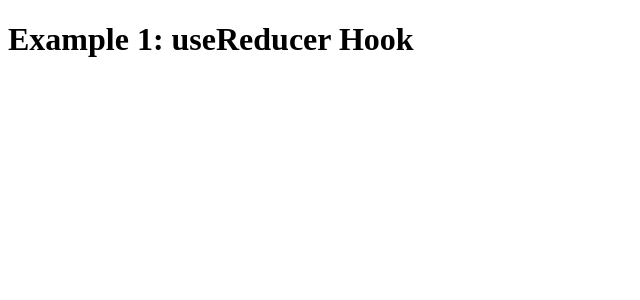
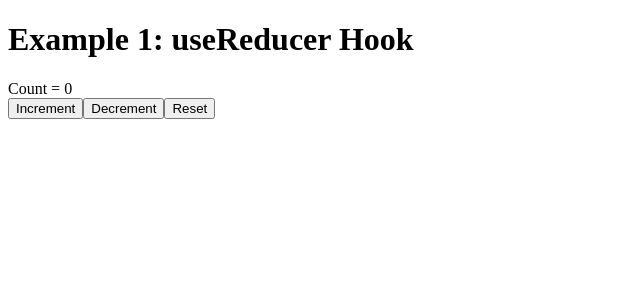
Before and after one commit to hilmi92101/next-js-basic, a Next.js app: page /react-hooks/use-reducer-hook/example-1 in a window 1280 px wide. Shown: the top 300 px of the page, without its empty margins (0-640 px from the left). Built offline with nearby package versions, Linux system fonts and the light colour scheme.

Commit message:
add example to react reducer hook

```diff
--- a/src/app/react-hooks/use-reducer-hook/example-1/page.js
+++ b/src/app/react-hooks/use-reducer-hook/example-1/page.js
@@ -1,14 +1,36 @@
 "use client";
 
-import { useState, useEffect, createContext } from 'react'
+import { useReducer } from 'react'
 
 const Page = () => {
+
+    const initialState = 0
+    const reducer = (state, action) => {
+        switch (action) {
+            case 'increment':
+                return state + 1
+            case 'decrement':
+                return state - 1
+            case 'reset':
+                return initialState
+            default:
+                return state
+        }
+    }
+
+    const [count, dispatch] = useReducer(reducer, initialState);
 
 
     return (
         <>
             <h1>Example 1: useReducer Hook</h1>
 
+            <div>
+                <div>Count = {count}</div>
+                <button onClick={() => dispatch('increment')}>Increment</button>
+                <button onClick={() => dispatch('decrement')}>Decrement</button>
+                <button onClick={() => dispatch('reset')}>Reset</button>
+            </div>
 
         </>
     );
```
